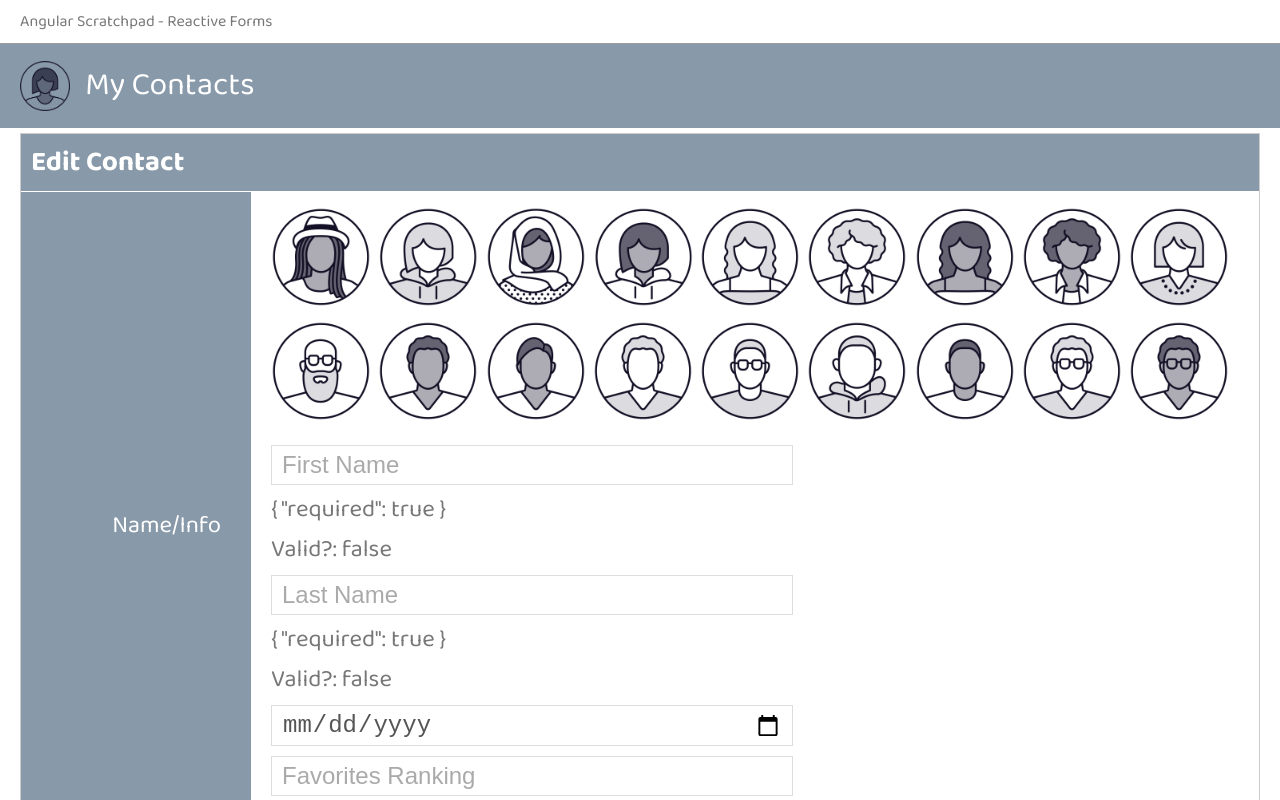
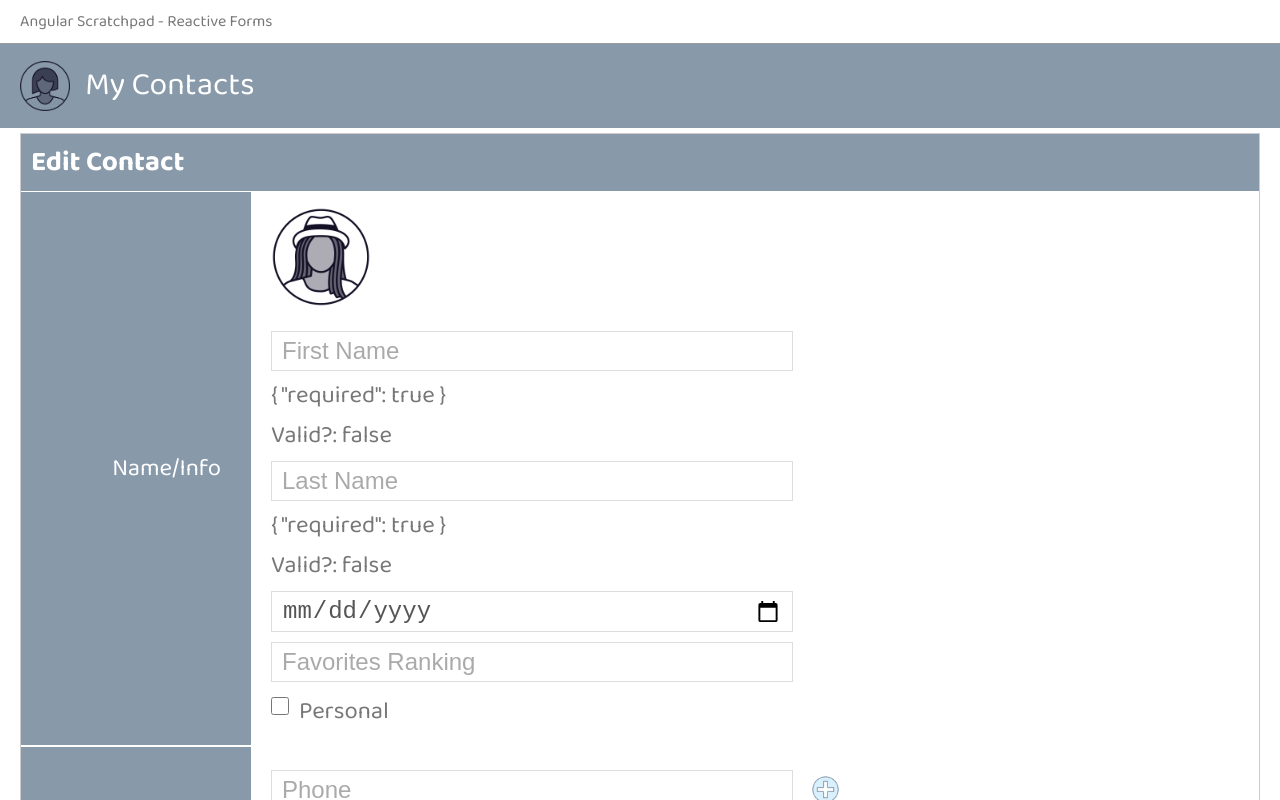
Before and after one commit to ozgursarikamis/angular-sandbox, an Angular app: page /contacts/edit in a window 1280 px wide. Both pictures are taken after a click on the picture 321 px from the left and 257 px from the top of the page. Shown: the top 800 px of the page. Built offline with nearby package versions, Linux system fonts and the light colour scheme; what angular-in-memory-web-api would draw is missing.

Commit message:
Profile images selection

```diff
--- a/src/app/profile-icon-selector/profile-icon-selector.component.html
+++ b/src/app/profile-icon-selector/profile-icon-selector.component.html
@@ -1,5 +1,7 @@
-<ul>
+<ul *ngIf="showAllIcons">
     <li *ngFor="let icon of profileIcons">
-       <img [src]="'/assets/profile/' + icon" [alt]="icon"/>
+       <img [src]="'/assets/profile/' + icon" (click)="iconSelected(icon)" [class.selected]="icon === selectedIcon" [alt]="icon"/>
     </li>
 </ul>
+
+<img [src]="'/assets/profile/' + selectedIcon" *ngIf="!showAllIcons" (click)="showAllIcons = true" />
--- a/src/app/profile-icon-selector/profile-icon-selector.component.ts
+++ b/src/app/profile-icon-selector/profile-icon-selector.component.ts
@@ -8,4 +8,11 @@ import { profileIconNames } from '../profile-icon-names';
 })
 export class ProfileIconSelectorComponent {
   profileIcons = profileIconNames;
+  showAllIcons: boolean = true;
+  selectedIcon!: string | null;
+
+  iconSelected(icon: string) {
+    this.showAllIcons = false;
+    this.selectedIcon = icon;
+  }
 }
```
